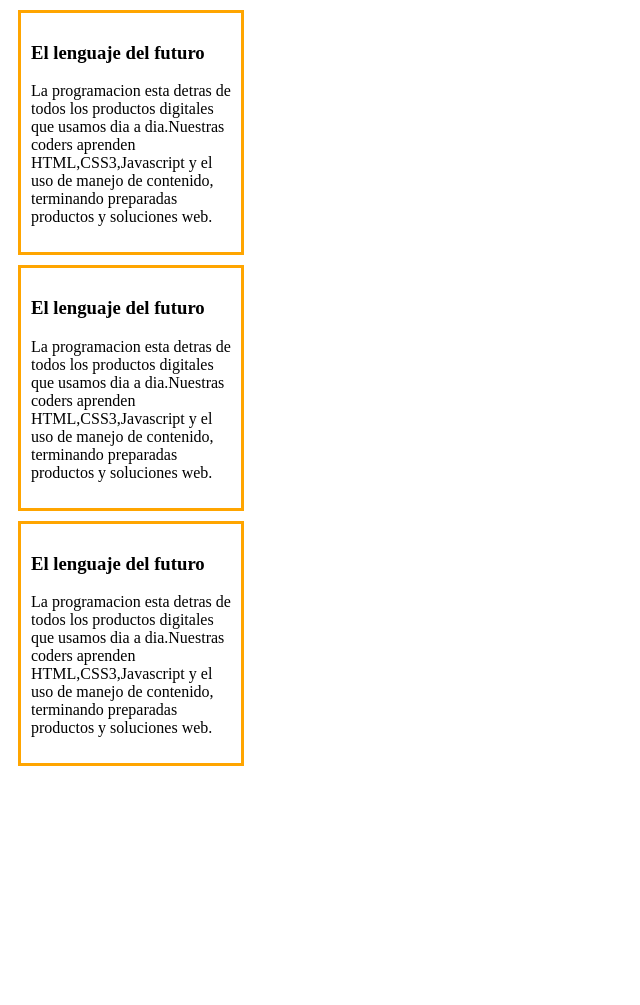
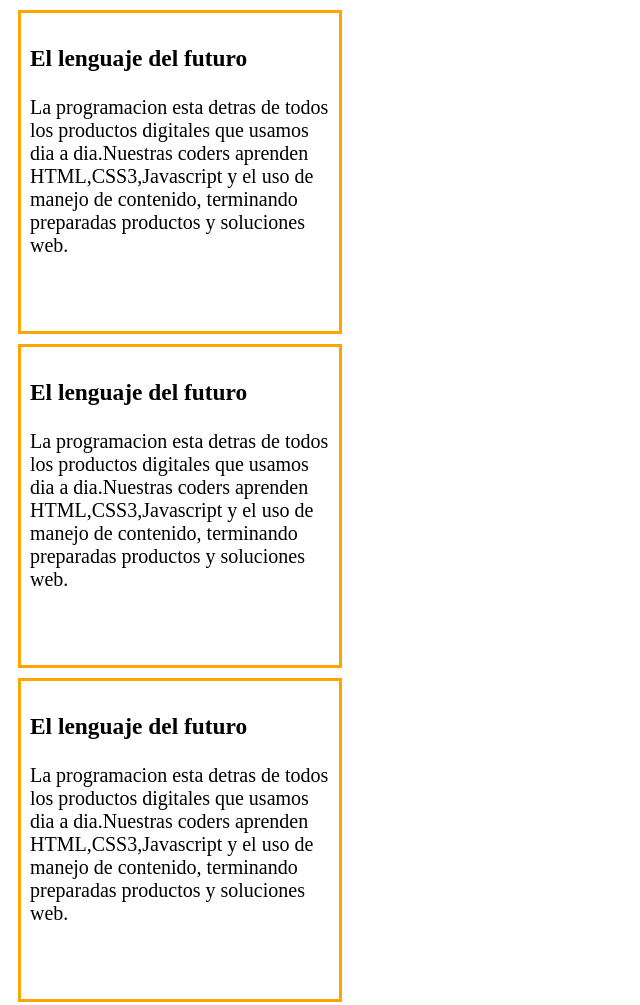
Before and after one commit to Maribelch/margin-padding, a plain HTML site: page Parte2/index.html in a window 1280 px wide. Shown: the whole page, without its empty margins (0-640 px from the left). Before the commit the page ends 800 px from the top, so only its background shows below. Drawn offline with Linux system fonts and the light colour scheme.

Commit message:
subi un cambi

```diff
--- a/Parte2/css/main.css
+++ b/Parte2/css/main.css
@@ -1,6 +1,8 @@
 div {
-    width: 200px;
+    width: 15em;
+    height: 15em;
     border: 3px solid orange;
-    padding: 10px;
+    padding: 9px;
     margin: 10px;
+    font-size: 20px;
 }
```
Also changed, not shown: Parte2/index.html (line endings or trailing spaces).
